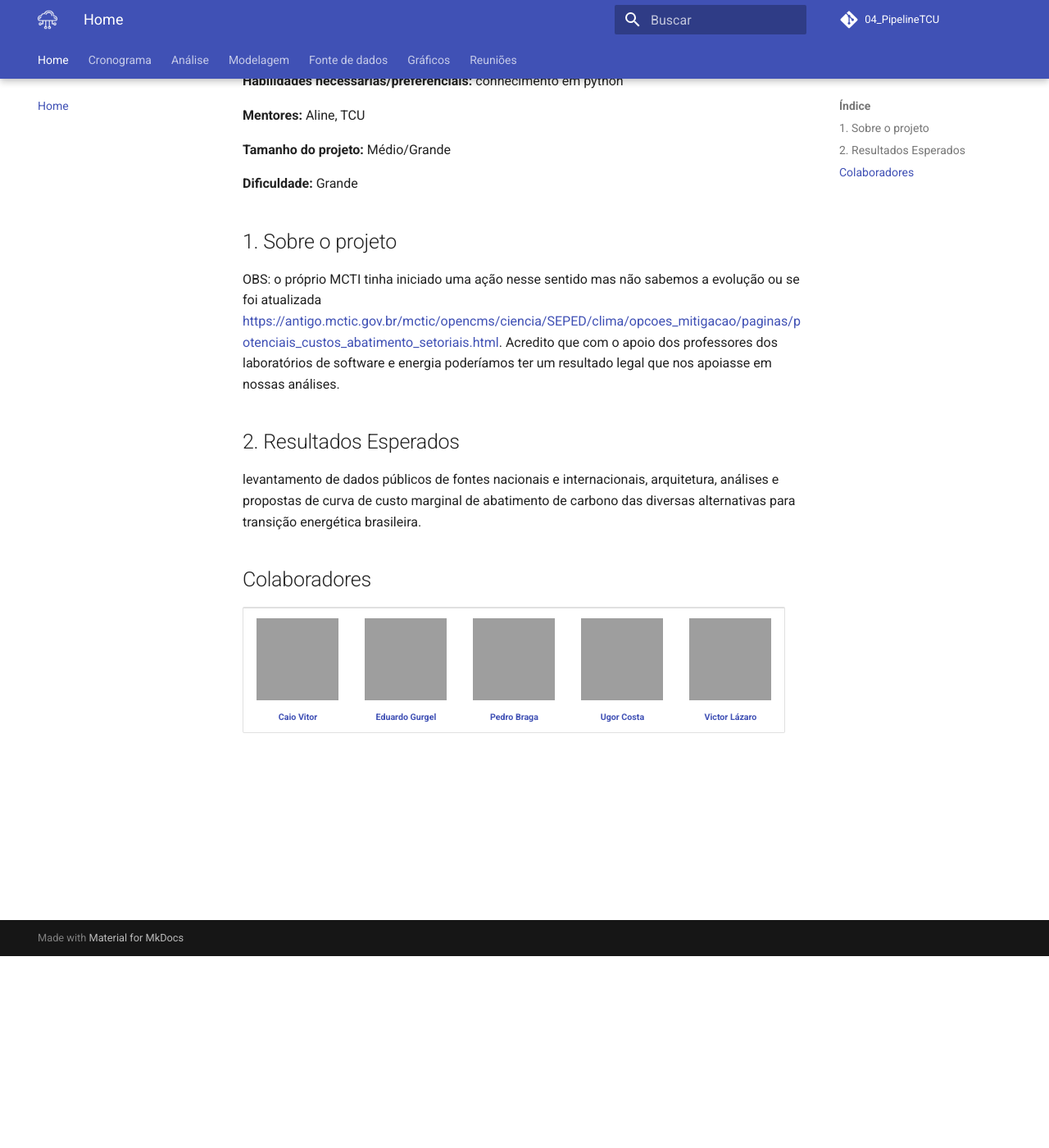
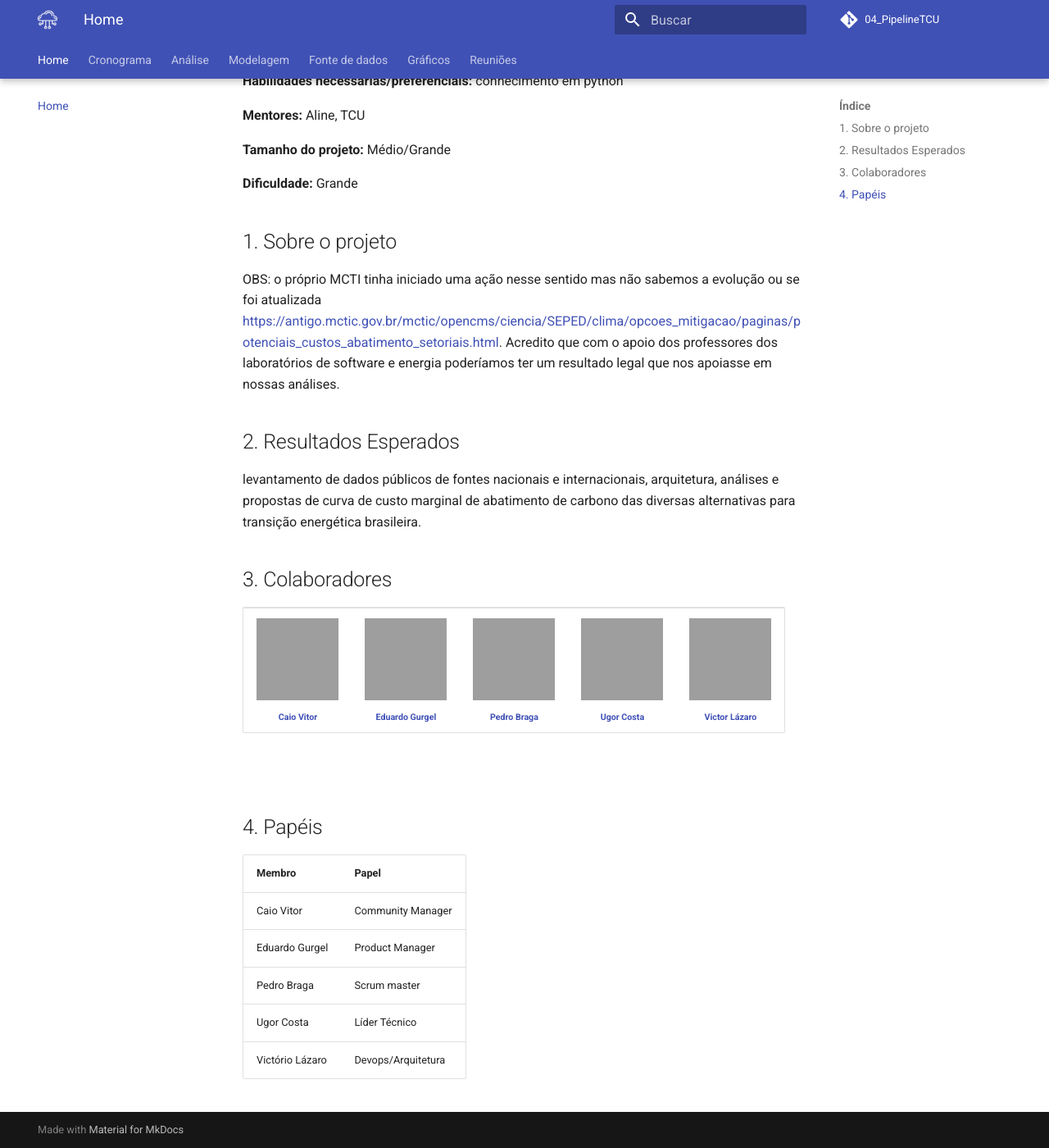
Before and after one commit to ResidenciaTICBrisa/04_PipelineTCU, an MkDocs documentation site: the page built from docs/index.md, in a window 1280 px wide and 1400 px high, scrolled down 234 px, cut to the strip 0-1400 px from the top of the window. Shown: the whole strip at 82% size. Built offline with MkDocs 1.6.1 and Material for MkDocs 9.7.7, drawn with Linux system fonts in a browser that asks for light colours; comment, search, counter and statistics services are not loaded; grey boxes are pictures that could not be loaded.

Commit message:
Adição dos papéis aos membros do time

```diff
--- a/docs/index.md
+++ b/docs/index.md
@@ -18,7 +18,7 @@ OBS: o próprio MCTI tinha iniciado uma ação nesse sentido mas não sabemos a
 levantamento de dados públicos de fontes nacionais e internacionais, arquitetura, análises e propostas de curva de custo marginal de abatimento de carbono das diversas alternativas para transição energética brasileira.
 
 
-## Colaboradores
+## 3. Colaboradores
 
 
 <table>
@@ -67,3 +67,12 @@ levantamento de dados públicos de fontes nacionais e internacionais, arquitetur
 </table>
 
 <br/>
+
+## 4. Papéis
+| Membro | Papel |
+|--- |--- |
+| Caio Vitor | Community Manager |
+| Eduardo Gurgel | Product Manager |
+| Pedro Braga | Scrum master |
+| Ugor Costa | Líder Técnico |
+| Victório Lázaro | Devops/Arquitetura |
```
